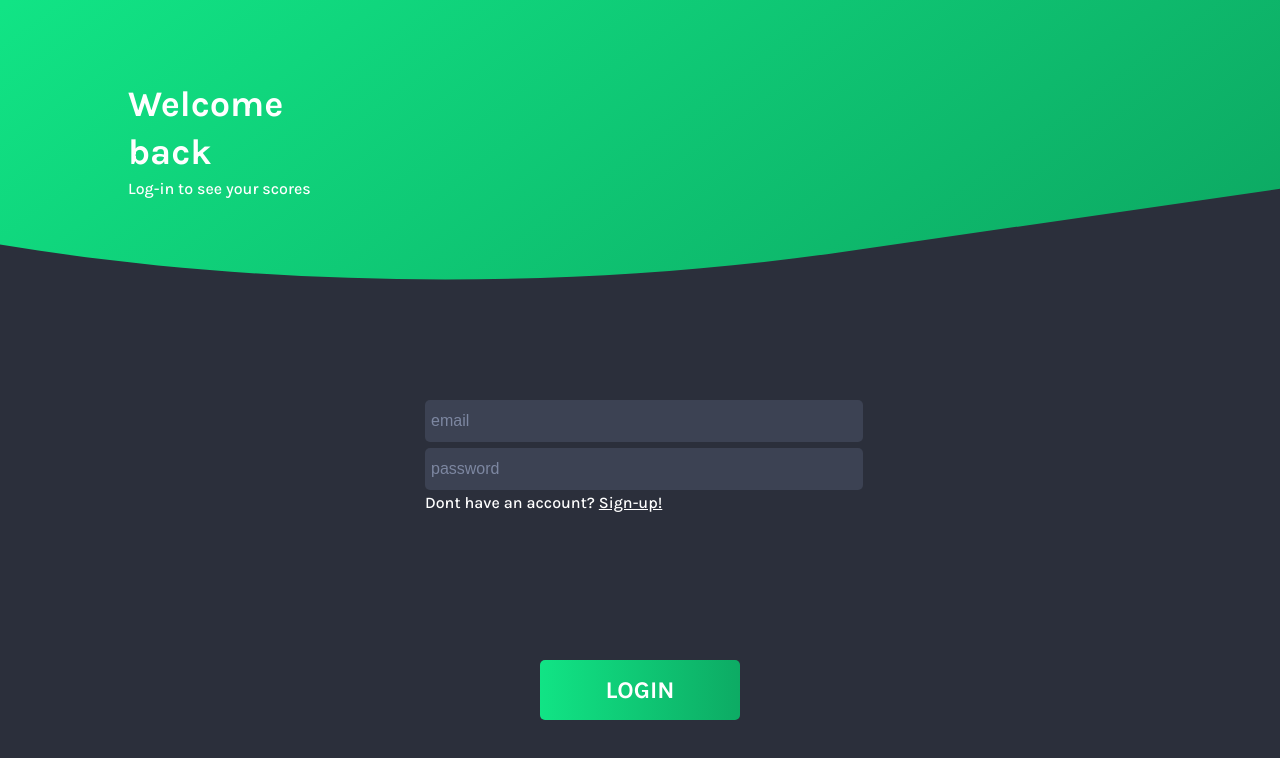
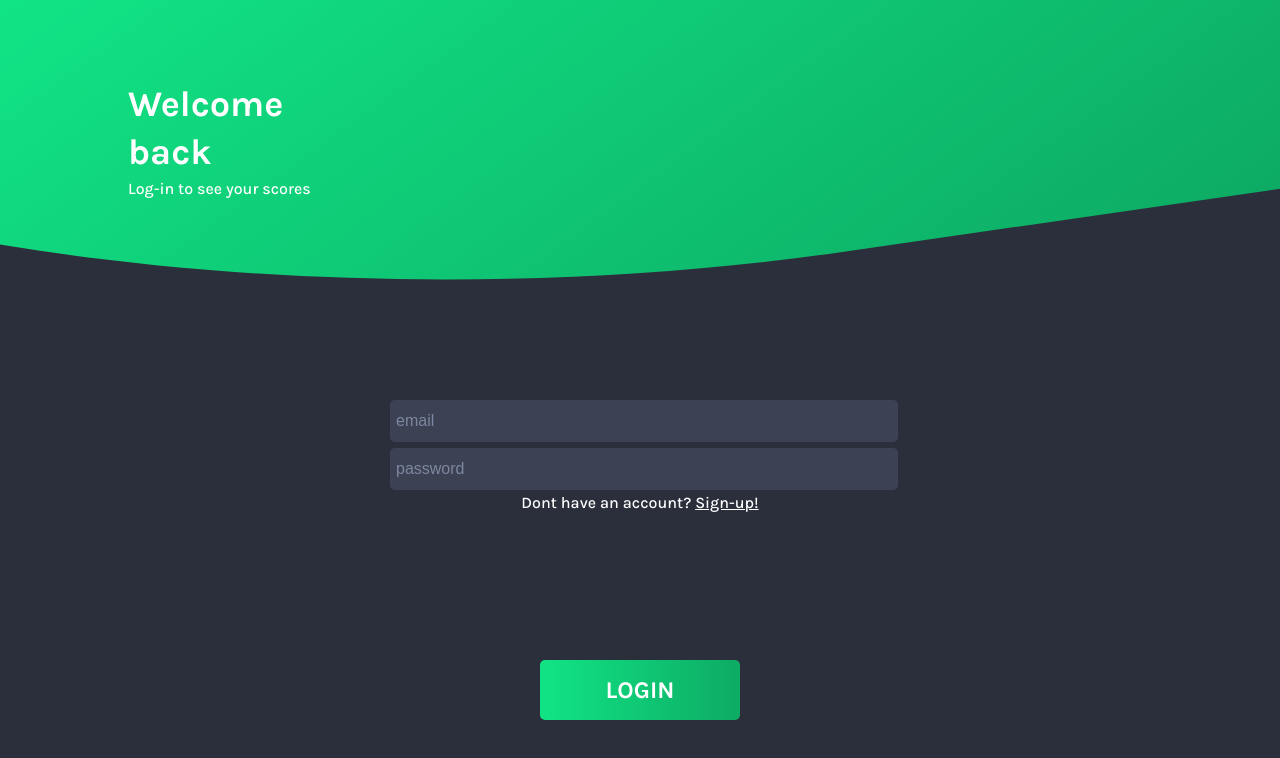
Before and after one commit to DomDew/scores-saver, a React (Create React App) app in the folder client/: page /login in a window 1280 px wide. Shown: the top 758 px of the page. Built offline with nearby package versions, Linux system fonts and the light colour scheme.

Commit message:
Center switch link

```diff
--- a/client/src/components/FormPageSwitchLink.js
+++ b/client/src/components/FormPageSwitchLink.js
@@ -4,7 +4,7 @@ import { Link } from 'react-router-dom'
 
 export default function FormPageSwitchLink(props) {
   return (
-    <p>
+    <p className="form-switch">
       {props.pText}
       <Link to={{
         pathname: props.path,
--- a/client/src/components/Login.js
+++ b/client/src/components/Login.js
@@ -101,6 +101,7 @@ export default function Login(props) {
                   error={touched.password && errors.password}
                 />
                 <FormPageSwitchLink
+                  className="form-switch"
                   pText="Dont have an account? "
                   linkText="Sign-up!"
                   path="/signup"
--- a/client/src/components/SignUp.js
+++ b/client/src/components/SignUp.js
@@ -123,7 +123,7 @@ export default function Login(props) {
                 />
               </div>
               <FormPageAnimatedButton
-                btnText = {isSubmitting ? "Loading..." : "login"}
+                btnText = {isSubmitting ? "Loading..." : "signup"}
                 disabled={isSubmitting || errors.email || errors.password}
               />
             </Form>
--- a/client/src/styles/_form-page.scss
+++ b/client/src/styles/_form-page.scss
@@ -27,6 +27,15 @@
   width: 80vw;
   max-width: 500px;
   z-index: 0;
+}
+
+.form-group {
+  width: 100%;
+  display: flex;
+  flex-direction: column;
+  .form-switch {
+    align-self: center;
+  }
 }
 
 .form-input {
```
